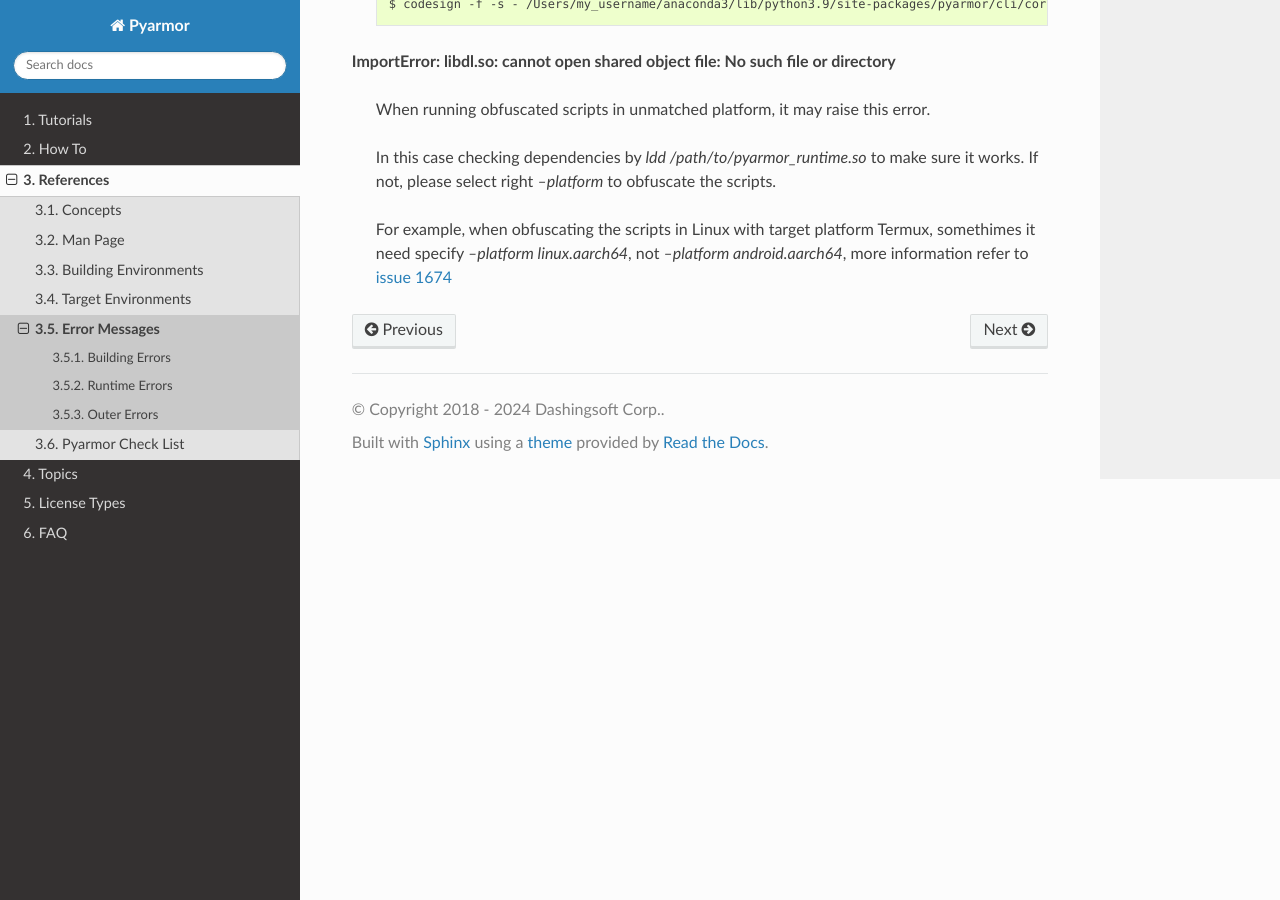
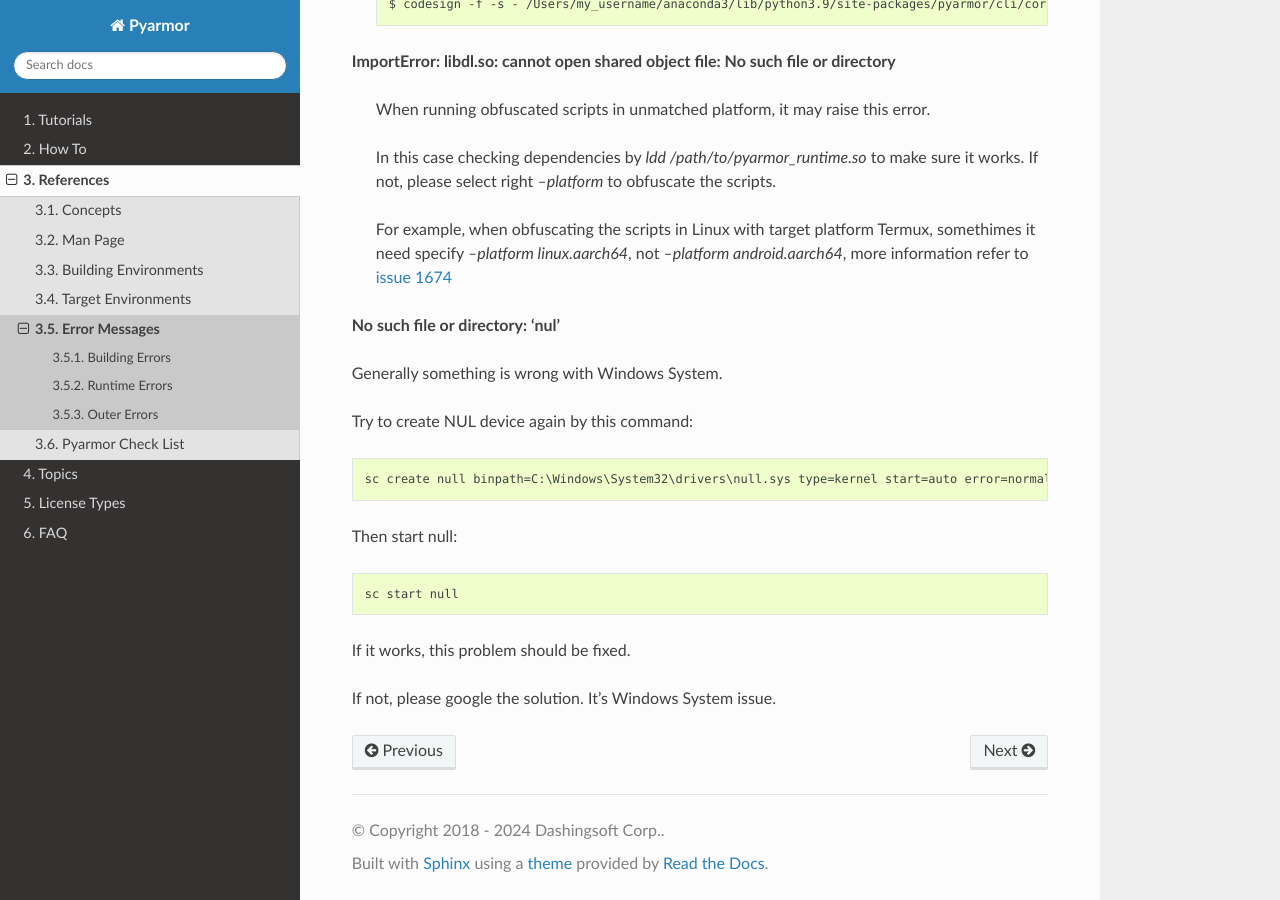
Before and after one commit to dashingsoft/pyarmor, a Sphinx documentation site: the page built from docs/reference/errors.rst, in a window 1280 px wide and 900 px high, scrolled down 3442 px. Built offline with Sphinx 7.4.7 and the Read the Docs theme 3.1.0, drawn with Linux system fonts in a browser that asks for light colours.

Commit message:
Add outer error message

```diff
--- a/docs/reference/errors.rst
+++ b/docs/reference/errors.rst
@@ -214,4 +214,20 @@ By searching error message in google or any other search engine to find the solu
 
 __ https://github.com/dashingsoft/pyarmor/discussions/1674
 
+**No such file or directory: 'nul'**
+
+Generally something is wrong with Windows System.
+
+Try to create NUL device again by this command::
+
+    sc create null binpath=C:\Windows\System32\drivers\null.sys type=kernel start=auto error=normal
+
+Then start null::
+
+    sc start null
+
+If it works, this problem should be fixed.
+
+If not, please google the solution. It's Windows System issue.
+
 .. include:: ../_common_definitions.txt
```
